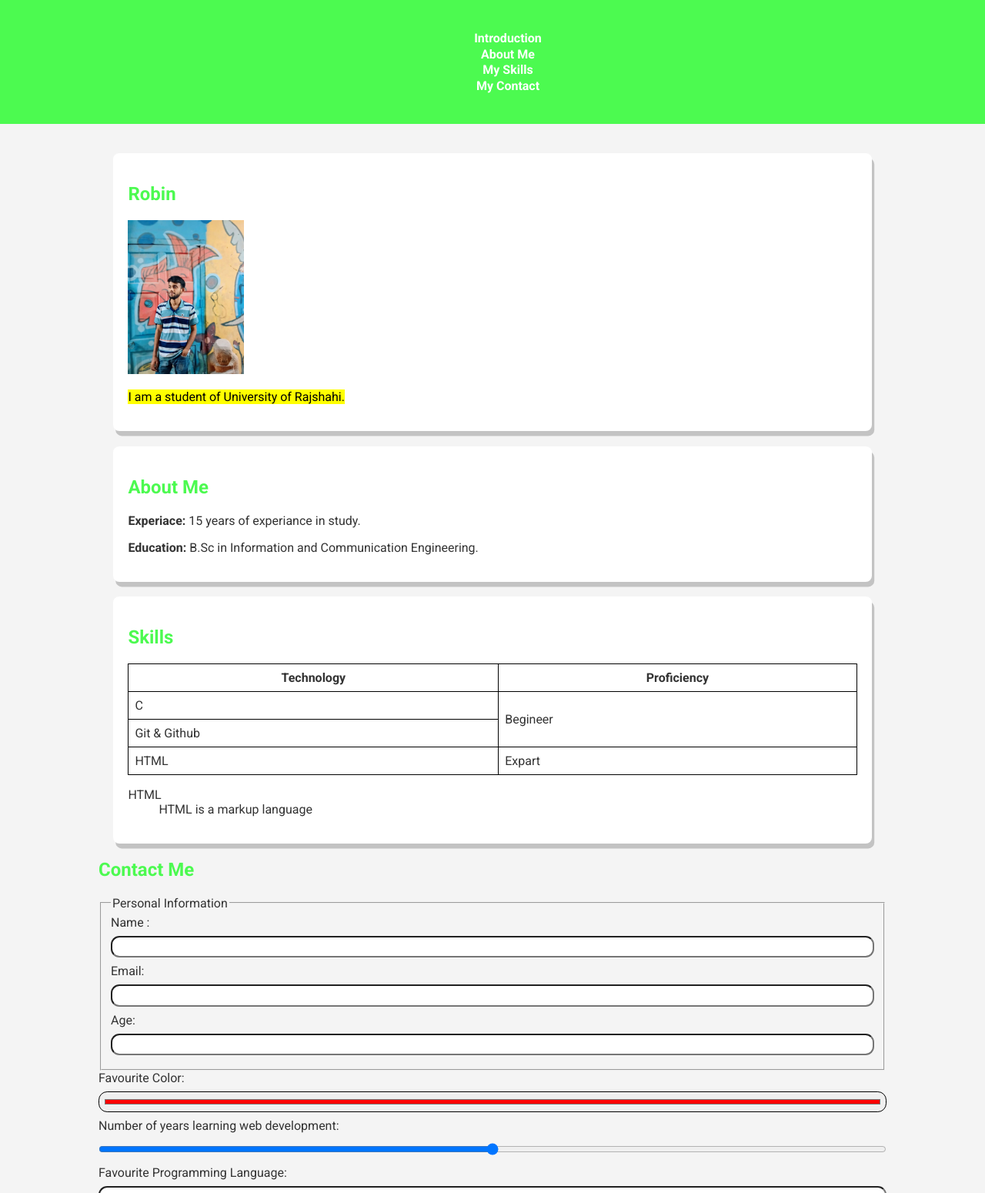
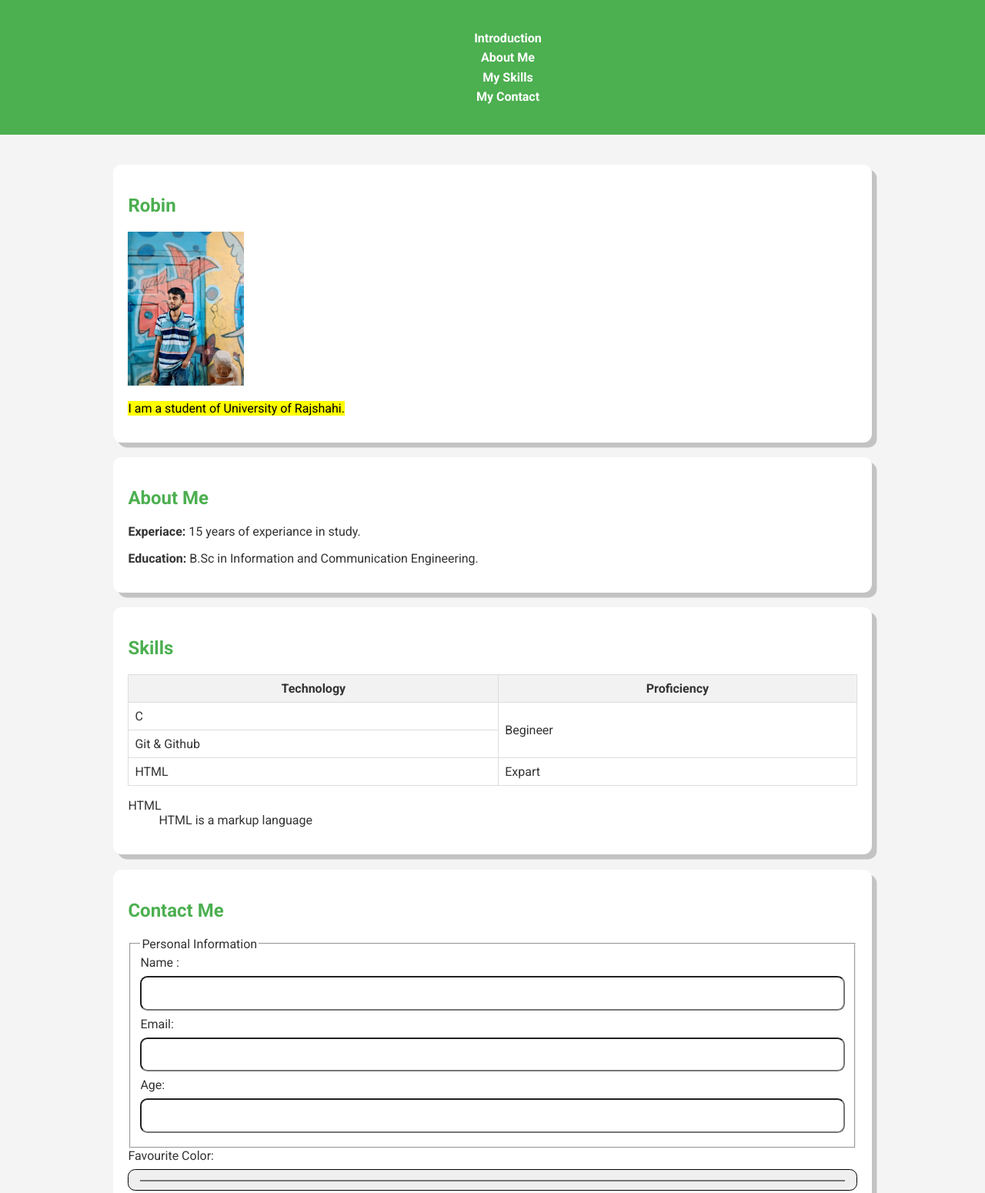
Before and after one commit to KamruzzamanRobin/portfolio-html, a plain HTML site: page index.html in a window 1280 px wide. Shown: the top 1550 px of the page at 77% size. Drawn offline with Linux system fonts and the light colour scheme; a web font is replaced by a local one.

Commit message:
Again finished CSS basic tutorial

```diff
--- a/index.html
+++ b/index.html
@@ -20,8 +20,8 @@
 
     <!--Google fonts-->
     <link rel="preconnect" href="https://fonts.googleapis.com">
-    <link rel="preconnect" href="https://fonts.gstatic.com"     crossorigin>
-    <link href="https://fonts.googleapis.com/css2?family=Noto   +Serif+Old+Uyghur&family=Roboto:ital,wght@0,100;0,300;0,400;   0,500;0,700;0,900;1,100;1,300;1,400;1,500;1,700;1,900& display=swap" rel="stylesheet">
+    <link rel="preconnect" href="https://fonts.gstatic.com" crossorigin>
+    <link href="https://fonts.googleapis.com/css2?family=Roboto:ital,wght@0,100;0,300;0,400;0,500;0,700;0,900;1,100;1,300;1,400;1,500;1,700;1,900&display=swap" rel="stylesheet">
 
     <!-- CSS link with HTML-->
     <link rel="stylesheet" href="style.css"/>
@@ -40,14 +40,16 @@
 
     <main>
         <!--Section: intro-->
-        <section id="intro" class="card">
-        <h1>Robin</h1>
+        <section id="intro">
+            <div class="card">
+                <h1>Robin</h1>
 
-        <!--absolute link-->
-        <a href="https://www.facebook.com/" target="_blank"><img src="./Images/WhatsApp Image 2024-05-19 at 00.20.53_8b457252.jpg"
-        alt="Robin" height="200"/></a>
+                <!--absolute link-->
+                <a href="https://www.facebook.com/" target="_blank"><img src="./Images/WhatsApp Image 2024-05-19 at 00.20.53_8b457252.jpg"
+                alt="Robin" height="200"/></a>
 
-        <p><mark>I am a student of University of Rajshahi.</mark></p>
+                <p><mark>I am a student of University of Rajshahi.</mark></p>
+            </div>
         </section>
 
         <!--section: about me-->
@@ -93,7 +95,7 @@
         </section>
 
         <!--Section: Contact-->
-        <section id="contact">
+        <section id="contact" class="card">
         <h2>Contact Me</h2>
         <form action="https://formspree.io/f/mzzpqrvz"
         method="POST">
@@ -195,7 +197,7 @@
             downgrade"></iframe>
         </div>
 
-        <div>
+        <div class="social-media">
          <!--Font awsome icon-->
         <h2>Follow Me</h2>
             <ul>
--- a/style.css
+++ b/style.css
@@ -1,56 +1,63 @@
-/* Specificity */
-/* a= number of ids */
-/* b= number of class, pseduo clss, attributes */
-/* c= number of elements, pseduo elements */
-
+/* CSS specificity calculation
+    a = number of ids
+    b = number of class, pseduo class, attributes
+    c = number of elements, pseduo elements
+*/
 
 :root {
-    --primary-color: #4cfa50;
+    --primary-color: #4caf50;
     --secondary-color: #fff;
     --background-color: #f4f4f4;
     --card-background-color: #fff;
-    --card-shadow: rgba(0,0,0,0.2)
+    --card-shadow: rgba(0,0,0,0.2);
+    --padding: 0.5rem;
+    --margin: 0.5rem;
 }
 
-/*body starts here */
 body {
     background-color: var(--background-color);
+    color: #333;
     font-family: "Roboto", sans-serif;
     margin: 0;
-    color: #333;
     padding: 0;
 }
 
-h1,h2,h3,h4 {
+h1, h2,h3 {
     color: var(--primary-color);
 }
 
 button {
     background-color: var(--primary-color);
     color: var(--secondary-color);
+    padding: 0.5rem 0.5rem;
+    margin: 0.5rem 0.5rem;
     border-radius: 0.5rem;
     cursor: pointer;
 }
 
 button:hover {
-    background-color: blue;
-
+    color: red;
 }
 
-.card {
-    background-color: var(--card-background-color);
-    border-radius: 0.5rem;
-    margin: 1.2rem;
-    padding: 1.2rem;
-    box-shadow: 0.2rem 0.4rem var(--card-shadow);
+header {
+    background-color: var(--primary-color);
+    color: var(--secondary-color);
+    text-align: center;
+    padding: 1.5rem 0;
 }
 
-input, select, textarea {
-    width: 100%;
-    padding: 0.3rem;
-    margin: 0.5rem 0;
-    border-radius: 0.7rem;
-    box-sizing: border-box;
+ul {
+    list-style: none;
+}
+
+ul li {
+    margin: 0.4rem;
+}
+
+ul li a {
+    color: var(--secondary-color);
+    text-decoration: none;
+    font-weight: bold;
 }
 
 main {
@@ -59,39 +66,35 @@ main {
     padding: 1.2rem;
 }
 
+.card {
+    background-color: var(--card-background-color);
+    border-radius: 0.7rem;
+    box-shadow: 0.4rem 0.4rem var(--card-shadow);
+    margin: 1.2rem;
+    padding: 1.2rem;
+}
+
 table {
     width: 100%;
     border-collapse: collapse;
+    margin: 12rem, 0;
 }
 
 table, th, td {
-    border: 1px solid black;
+    border: 1px solid #ddd;
     padding: 0.5rem;
-
 }
 
-/* header starts here */
-header {
-    background-color: var(--primary-color);
-    color: var(--secondary-color);
-    text-align:center;
-    padding: 1.5rem 0;
+th {
+    background-color: #f2f2f2;
 }
 
-header ul li {
-    margin: 0;
-    padding: 0;
-    margin: 0.1rem;
-}
-ul {
-    list-style: none;
-}
-
-
-ul li a {
-    color: var(--secondary-color);
-    text-decoration: none;
-    font-weight: bold;
+input, select, textarea {
+    width: 100%;
+    padding: 0.8rem;
+    margin: 0.5rem 0;
+    border-radius:0.6rem;
+    box-sizing: border-box;
 }
 
 footer {
@@ -101,3 +104,8 @@ footer {
     width: 100%;
     padding: 0.5rem 0;
 }
+
+.social-media a {
+    color: black;
+    font-size: 1.5rem;
+}
```
